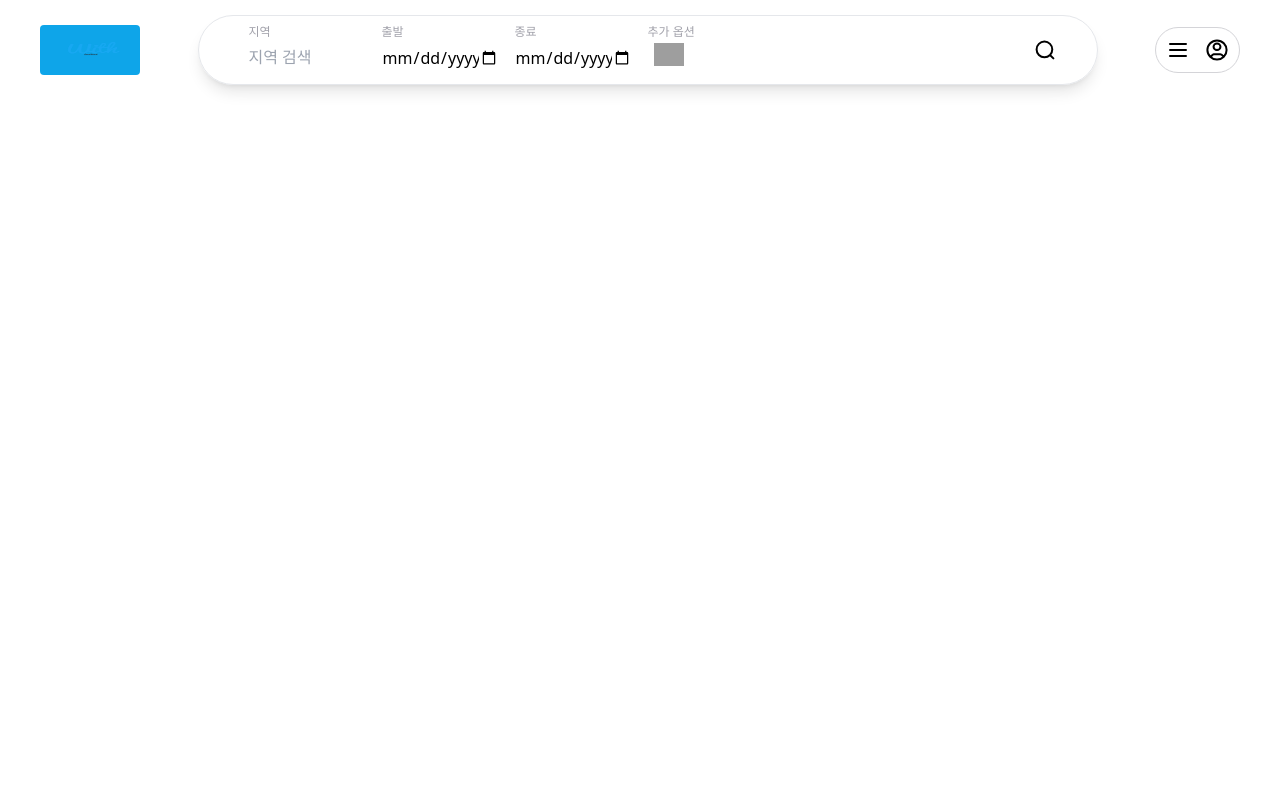
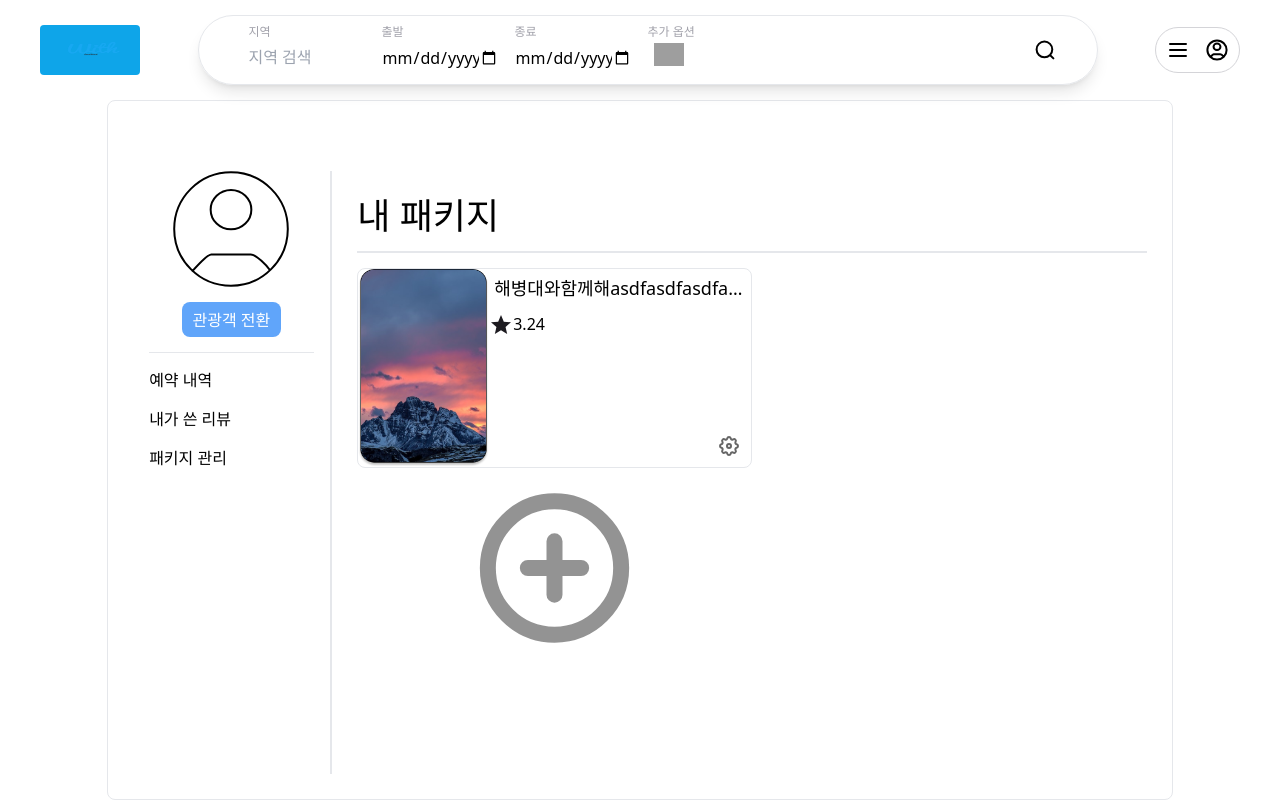
Before and after one commit to GoldenSpinach/WITH_LOCALHOST_FRONT, a Vue app: page /mypage/tour in a window 1280 px wide. Before the commit this address had no page. Built offline with nearby package versions, Linux system fonts and the light colour scheme; grey boxes are pictures that could not be loaded.

Commit message:
feat: 내 패키지 관리 레이아웃 작성

```diff
--- a/src/router/index.js
+++ b/src/router/index.js
@@ -43,6 +43,12 @@ const router = createRouter({
           component: () => import("@/views/MyReview.vue"),
           meta: { requiresAuth: true },
         },
+        {
+          path: "tour",
+          name: "myTour",
+          component: () => import("@/views/MyTours.vue"),
+          meta: { requiresAuth: true },
+        },
       ],
     },
   ],
--- a/src/views/MyPage.vue
+++ b/src/views/MyPage.vue
@@ -15,6 +15,7 @@
             <ul class="flex flex-col gap-[15px]">
               <RouterLink to="/mypage">예약 내역</RouterLink>
               <RouterLink to="/mypage/review">내가 쓴 리뷰</RouterLink>
+              <RouterLink to="/mypage/tour">패키지 관리</RouterLink>
             </ul>
           </div>
         </div>
--- /dev/null
+++ b/src/views/MyTours.vue
@@ -0,0 +1,79 @@
+<template>
+  <div class="w-full h-full box-border pt-[25px]">
+    <h1 class="text-4xl">내 패키지</h1>
+    <div class="border w-full my-[15px]"></div>
+    <div class="w-full h-[505px] overflow-y-auto">
+      <div>
+        <div class="w-1/2 border h-[200px] rounded-lg flex relative">
+          <img
+            class="h-full w-1/3"
+            src="@/assets/images/default.png"
+            alt="패키지사진"
+          />
+          <div class="w-2/3 flex flex-col">
+            <h3 class="w-full block box-border p-[5px] text-lg truncate">
+              해병대와함께해asdfasdfasdfasdfsadfsaas
+            </h3>
+            <div class="flex items-center justify-start w-full mt-[5px]">
+              <img src="@/assets/images/star.svg" alt="" /><span
+                class="text-center"
+                >3.24</span
+              >
+            </div>
+            <img
+              class="w-[24px] self-end mt-[98px] me-[10px] cursor-pointer"
+              src="@/assets/images/option.svg"
+              alt="패키지설정"
+              @click="clickToggle"
+            />
+          </div>
+          <div
+            class="w-[150px] border border-zinc-300 absolute end-0 bottom-[-85px] rounded-lg shadow-xl bg-white z-50"
+            v-if="isToggled"
+          >
+            <ul class="flex flex-col">
+              <RouterLink
+                to="/mypage"
+                class="hover:bg-slate-200 p-[10px] cursor-pointer"
+                >수정</RouterLink
+              >
+              <li class="hover:bg-slate-200 p-[10px] cursor-pointer">삭제</li>
+            </ul>
+          </div>
+        </div>
+      </div>
+      <RouterLink to="/mypage/tour/add">
+        <img
+          class="w-1/2 box-border p-[20px] cursor-pointer h-[200px]"
+          src="@/assets/images/add.svg"
+          alt=""
+        />
+      </RouterLink>
+    </div>
+  </div>
+</template>
+<script setup>
+import { ref, onMounted, onUnmounted } from "vue";
+const isToggled = ref(false);
+
+const clickToggle = () => {
+  isToggled.value = !isToggled.value;
+};
+const handleClickOutside = (event) => {
+  const target = event.target;
+  if (target.closest(".relative") !== null) {
+    return;
+  }
+
+  isToggled.value = false;
+};
+
+onMounted(() => {
+  document.addEventListener("click", handleClickOutside);
+});
+
+onUnmounted(() => {
+  document.removeEventListener("click", handleClickOutside);
+});
+</script>
+<style></style>
```
